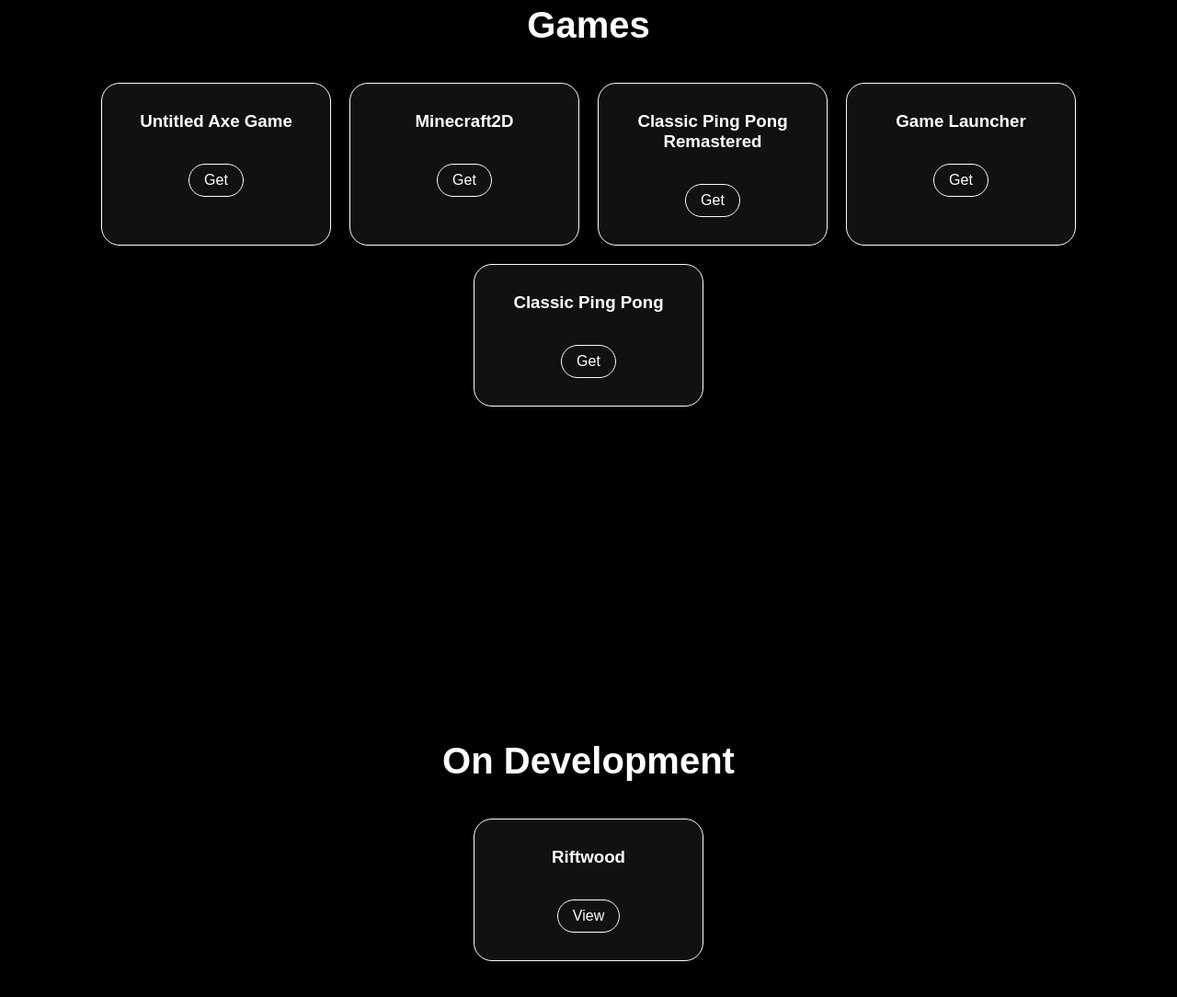
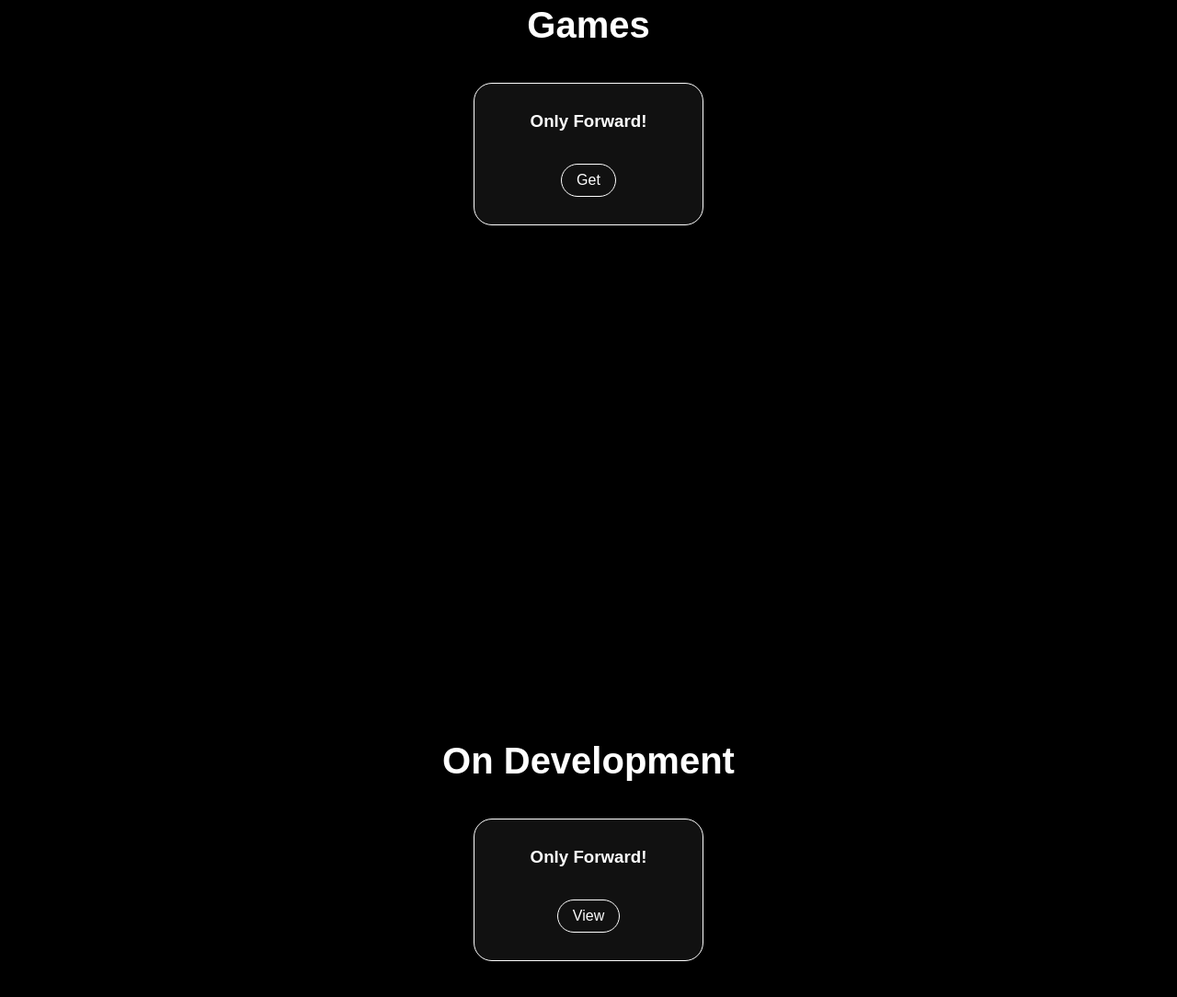
Before and after one commit to 974int/974new, a plain HTML site: page index.html in a window 1280 px wide. Shown: the part 920-2004 px from the top of the page at 92% size. Drawn offline with Linux system fonts and the light colour scheme.

Commit message:
Update index.html

```diff
--- a/index.html
+++ b/index.html
@@ -124,18 +124,14 @@
 <section id="games">
   <h2>Games</h2>
   <div class="list">
-    <div class="card"><h3>Untitled Axe Game</h3><a href="https://974-interactive.itch.io/untitled-axe-game" target="_blank">Get</a></div>
-    <div class="card"><h3>Minecraft2D</h3><a href="https://974-interactive.itch.io/minecraft2d" target="_blank">Get</a></div>
-    <div class="card"><h3>Classic Ping Pong Remastered</h3><a href="https://974-interactive.itch.io/classic-ping-pong-remastered" target="_blank">Get</a></div>
-    <div class="card"><h3>Game Launcher</h3><a href="https://974-interactive.itch.io/game-launcher" target="_blank">Get</a></div>
-    <div class="card"><h3>Classic Ping Pong</h3><a href="https://974-interactive.itch.io/ping-pong" target="_blank">Get</a></div>
+    <div class="card"><h3>Only Forward!</h3><a href="https://974-interactive.itch.io/only-forward" target="_blank">Get</a></div>
   </div>
 </section>
 
 <section id="development">
   <h2>On Development</h2>
   <div class="list">
-    <div class="card"><h3>Riftwood</h3><a href="https://974-interactive.itch.io/riftwood" target="_blank">View</a></div>
+    <div class="card"><h3>Only Forward!</h3><a href="https://974-interactive.itch.io/only-forward" target="_blank">View</a></div>
   </div>
 </section>
 
```
